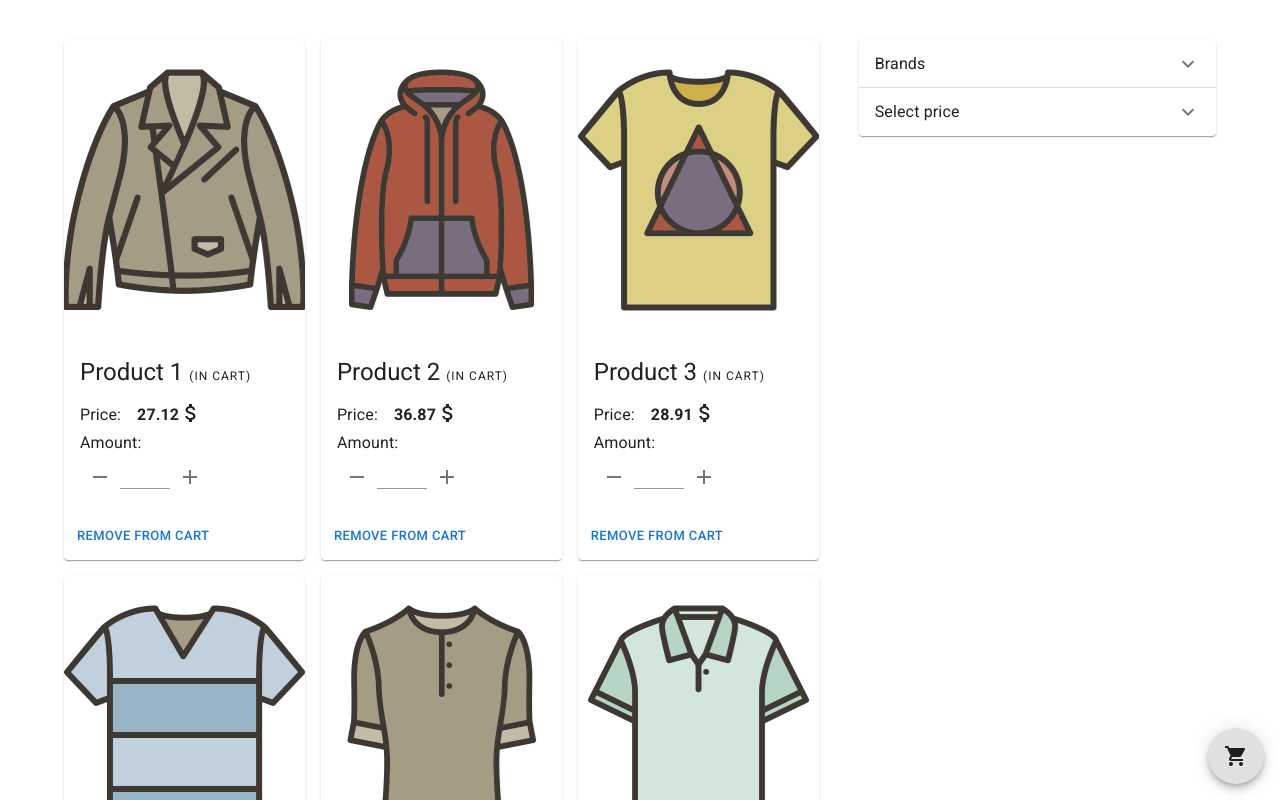
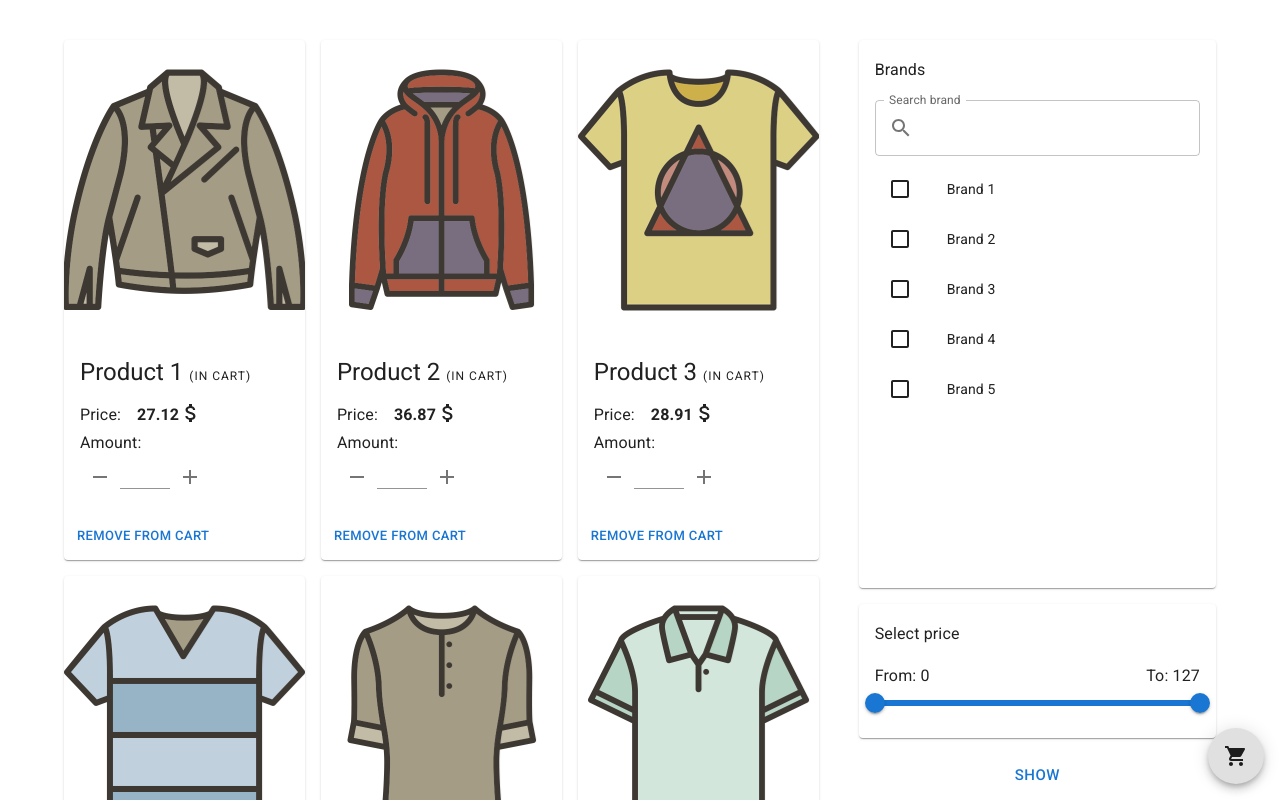
Before and after one commit to momo-hash1/shoop, a React (Create React App) app: page / in a window 1280 px wide. Shown: the top 800 px of the page. Built offline with nearby package versions, Linux system fonts and the light colour scheme.

Commit message:
filter products

```diff
--- a/package.json
+++ b/package.json
@@ -13,7 +13,9 @@
     "@testing-library/react": "^13.4.0",
     "@testing-library/user-event": "^13.5.0",
     "react": "^18.2.0",
+    "react-device-detect": "^2.2.3",
     "react-dom": "^18.2.0",
+    "react-hook-form": "^7.43.7",
     "react-router-dom": "^6.9.0",
     "react-scripts": "5.0.1",
     "web-vitals": "^2.1.4"
--- a/src/components/filter/brandList.js
+++ b/src/components/filter/brandList.js
@@ -6,19 +6,45 @@ import ListItemIcon from "@mui/material/ListItemIcon";
 import ListItemText from "@mui/material/ListItemText";
 import Checkbox from "@mui/material/Checkbox";
 import { green, grey } from "@mui/material/colors";
+import useBrand from "../../logic/useBrands";
+import SearchInput from "./searchInput";
 
 const BrandList = (props) => {
+  const { items, retrive, filter } = useBrand();
+  const [searchQuery, setSearchQuery] = React.useState("");
+
+  React.useEffect(() => retrive(0), []);
+
+  React.useEffect(() => {
+    if (searchQuery.length === 0) {
+      retrive(0);
+      return;
+    }
+    filter(0, { title: searchQuery });
+  }, [searchQuery]);
+
   return (
-    <List sx={{ width: "100%" }} >
-      {[0, 1, 2, 3].map((value) => {
+    <React.Fragment>
+      <SearchInput search={(t) => setSearchQuery(t)} />
+      <List sx={{ width: "100%", height: 400, overflow: "auto" }}>
+        {items.map((value) => {
+          const checked = props.checked === undefined ? false : props.checked.includes(value.id)
           return (
-          <ListItem key={value} disablePadding>
+            <ListItem key={value.id} disablePadding>
               <ListItemButton dense>
                 <ListItemIcon>
                   <Checkbox
                     edge="start"
                     tabIndex={-1}
                     disableRipple
+                    checked={checked}
+                    onClick={() => {
+                      if(checked){
+                        props.brandUnset(value.id)
+                        return
+                      }
+                      props.brandSet(value.id);
+                    }}
                     sx={{
                       color: grey[900],
                       "&.Mui-checked": {
@@ -27,12 +53,13 @@ const BrandList = (props) => {
                     }}
                   />
                 </ListItemIcon>
-              <ListItemText primary={`Line item ${value + 1}`} />
+                <ListItemText primary={value.title} />
               </ListItemButton>
             </ListItem>
           );
         })}
       </List>
+    </React.Fragment>
   );
 };
 
--- a/src/components/filter/filter.js
+++ b/src/components/filter/filter.js
@@ -1,39 +1,59 @@
-import Accordion from "@mui/material/Accordion";
-import AccordionSummary from "@mui/material/AccordionSummary";
-import AccordionDetails from "@mui/material/AccordionDetails";
-import Typography from "@mui/material/Typography";
-import ExpandMoreIcon from "@mui/icons-material/ExpandMore";
+import { Button, Grid } from "@mui/material";
 import BrandList from "./brandList";
 import React from "react";
 import PriceSelector from "./priceSelector";
+import FilterItem from "./filterItem";
 
 const Filter = (props) => {
+  const [changed, setChanged] = React.useState(props.hasQuery);
+  const [brands, setBrands] = React.useState([]);
+  const [price, setPrice] = React.useState([]);
+
+  React.useEffect(() => setChanged(props.hasQuery), [props.hasQuery]);
+
   return (
     <React.Fragment>
-      <Accordion>
-        <AccordionSummary
-          expandIcon={<ExpandMoreIcon />}
-          aria-controls="panel1a-content"
-          id="panel1a-header"
-        >
-          <Typography>Brands </Typography>
-        </AccordionSummary>
-        <AccordionDetails>
-          <BrandList />
-        </AccordionDetails>
-      </Accordion>
-      <Accordion>
-        <AccordionSummary
-          expandIcon={<ExpandMoreIcon />}
-          aria-controls="panel1a-content"
-          id="panel1a-header"
-        >
-          <Typography>Select price </Typography>
-        </AccordionSummary>
-        <AccordionDetails>
-          <PriceSelector />
-        </AccordionDetails>
-      </Accordion>
+      <FilterItem title="Brands">
+        <BrandList
+          brandSet={(brand) => {
+            setChanged(false);
+            setBrands([...brands, brand]);
+          }}
+          brandUnset={(brand) => {
+            setChanged(false);
+            setBrands(brands.filter((x) => x !== brand));
+          }}
+          checked={brands}
+        />
+      </FilterItem>
+      <FilterItem title="Select price">
+        <PriceSelector
+          setPrice={(price) => {
+            setChanged(false);
+            setPrice(price);
+          }}
+          isClear={price.length === 0}
+        />
+      </FilterItem>
+      <Grid container justifyContent="center" sx={{ marginTop: 2 }}>
+        <Grid item>
+          <Button
+            size="large"
+            onClick={() => {
+              if (changed) {
+                props.clear();
+                setBrands([]);
+                setPrice([]);
+                return;
+              }
+              props.filterProducts({ brands, price });
+              setChanged(true);
+            }}
+          >
+            {changed ? "Clear filter" : "Show"}
+          </Button>
+        </Grid>
+      </Grid>
     </React.Fragment>
   );
 };
--- /dev/null
+++ b/src/components/filter/filterItem.js
@@ -0,0 +1,14 @@
+import { Paper, Typography } from "@mui/material";
+
+const FilterItem = (props) => {
+  return (
+    <Paper sx={{ padding: 2, marginBottom: 2 }}>
+      <Typography variant="subtitle1" sx={{ marginBottom: 2 }}>
+        {props.title}{" "}
+      </Typography>
+      {props.children}
+    </Paper>
+  );
+};
+
+export default FilterItem;
--- a/src/components/filter/priceSelector.js
+++ b/src/components/filter/priceSelector.js
@@ -1,27 +1,37 @@
 import React from "react";
 import { Grid, Slider, Typography } from "@mui/material";
+import getProductsObj from "../../mockData/getProducts";
 
 const PriceSelector = (props) => {
+  const { getMax } = getProductsObj();
+  const max = getMax();
+  const [rangeValue, setRangeValue] = React.useState([0, 100]);
+  React.useEffect(() => setRangeValue([0, 100]), [props.isClear]);
   return (
     <React.Fragment>
       <Grid container>
         <Grid item xs={6}>
-          <Typography>From: 50</Typography>
+          <Typography>
+            From: {Math.round((max * rangeValue[0]) / 100)}
+          </Typography>
         </Grid>
         <Grid item xs={6}>
           <Grid container justifyContent={"flex-end"}>
             <Grid item>
-              <Typography>To: 100</Typography>
+              <Typography>
+                To: {Math.round((max * rangeValue[1]) / 100)}
+              </Typography>
             </Grid>
           </Grid>
         </Grid>
       </Grid>
       <Slider
-        getAriaLabel={() => "Minimum distance"}
-        value={[50, 100]}
-        onChange={() => {}}
+        value={rangeValue}
+        onChange={(e, val) => {
+          setRangeValue(val);
+          props.setPrice(val.map((x) => max * (x / 100)));
+        }}
         valueLabelDisplay="auto"
-        getAriaValueText={""}
         disableSwap
       />
     </React.Fragment>
--- /dev/null
+++ b/src/components/filter/searchInput.js
@@ -0,0 +1,22 @@
+import { TextField, InputAdornment } from "@mui/material";
+import SearchIcon from "@mui/icons-material/Search";
+
+const SearchInput = (props) => {
+  return (
+    <TextField
+      label="Search brand"
+      variant="outlined"
+      fullWidth
+      InputProps={{
+        startAdornment: (
+          <InputAdornment position="start">
+            <SearchIcon />
+          </InputAdornment>
+        ),
+      }}
+      onChange={(e) => props.search(e.target.value)}
+    />
+  );
+};
+
+export default SearchInput;
--- a/src/components/pages/shopPage.js
+++ b/src/components/pages/shopPage.js
@@ -10,13 +10,29 @@ const ShopPage = () => {
   const { items, loading, retrive, filter } = useProduct();
   const [offset, setOffset] = React.useState(0);
 
+  const [query, setQuery] = React.useState({});
+
   React.useEffect(() => {
+    if (Object.keys(query).length !== 0) {
+      filter(offset, query);
+      return
+    }
     retrive(offset);
-  }, [offset]);
+  }, [offset, query]);
 
   return (
     <React.Fragment>
-      <WithAside aside={<Filter />}>
+      <WithAside
+        aside={
+          <Filter
+            filterProducts={(query) => setQuery(query)}
+            hasQuery={Object.keys(query).length > 0}
+            clear={() => {
+              setQuery({});
+            }}
+          />
+        }
+      >
         <ShopItemList shopList={items} loading={loading} />
         <Paginator />
       </WithAside>
--- a/src/components/shopItem/shopItemList.js
+++ b/src/components/shopItem/shopItemList.js
@@ -12,7 +12,7 @@ const ShopItemList = (props) => {
         <Grid container spacing={2}>
           {props.shopList.map((shopItem) => {
             return (
-              <Grid item md={6} lg={4} xs={12}>
+              <Grid item md={6} lg={4} xs={12} key={shopItem.id}>
                 <ShopItemCard {...shopItem} />
               </Grid>
             );
--- a/src/components/shopItem/shopItemSkeletonList.js
+++ b/src/components/shopItem/shopItemSkeletonList.js
@@ -4,10 +4,9 @@ import ShopItemSkeleton from "./shopItemSkeleton";
 const ShopItemSkeletonList = () => {
   return (
     <Grid container spacing={2}>
-      {Array(6).fill().map((_) => {
-        console.log('sadf');
+      {Array(6).fill().map((_, index) => {
         return (
-          <Grid item md={6} lg={4} xs={12}>
+          <Grid item md={6} lg={4} xs={12} key={index}>
             <ShopItemSkeleton />
           </Grid>
         );
--- /dev/null
+++ b/src/logic/useBrands.js
@@ -0,0 +1,8 @@
+import useItems from "./useItem"
+import getBrandsObj from "../mockData/getBrands"
+
+const useBrand = () => {
+    return useItems(getBrandsObj())
+}
+
+export default useBrand
--- a/src/mockData/getProducts.js
+++ b/src/mockData/getProducts.js
@@ -110,7 +110,34 @@ const getProductsObj = () => {
     },
   ];
 
-  const filterItem = (filterQuery) => {};
+  const filterItem = (offset, filterQuery) => {
+    let filteredProducts = [];
+    if (filterQuery.brands.length !== 0) {
+      filterQuery.brands.forEach((brand) => {
+        filteredProducts = [
+          ...filteredProducts,
+          ...products.filter((x) => x.brand === brand),
+        ];
+      });
+    } else {
+      filteredProducts = products;
+    }
+
+    if (filterQuery.price.length !== 0) {
+      filteredProducts = filteredProducts.filter(
+        (x) => x.regular_price.value > filterQuery.price[0]
+      );
+      console.log(filterQuery.price);
+      filteredProducts = filteredProducts.filter(
+        (x) => x.regular_price.value < filterQuery.price[1]
+      );
+    }
+    return new Promise((resolve) => {
+      setTimeout(() => {
+        resolve(filteredProducts.slice(offset, offset + 6));
+      }, 500);
+    });
+  };
 
   const get = (offset) =>
     new Promise((resolve) => {
@@ -119,7 +146,11 @@ const getProductsObj = () => {
       }, 500);
     });
 
-  return { get, filterItem };
+  const getMax = () => {
+    return Math.max(...products.map((x) => x.regular_price.value));
+  };
+
+  return { get, filterItem, getMax };
 };
 
 export default getProductsObj;
```
Also changed, not shown: src/mockData/getBrands.js (+17 -3 lines), 1 other file (tests, documents, lock files or other folders). Lines whose indentation alone changed are shown as unchanged.
